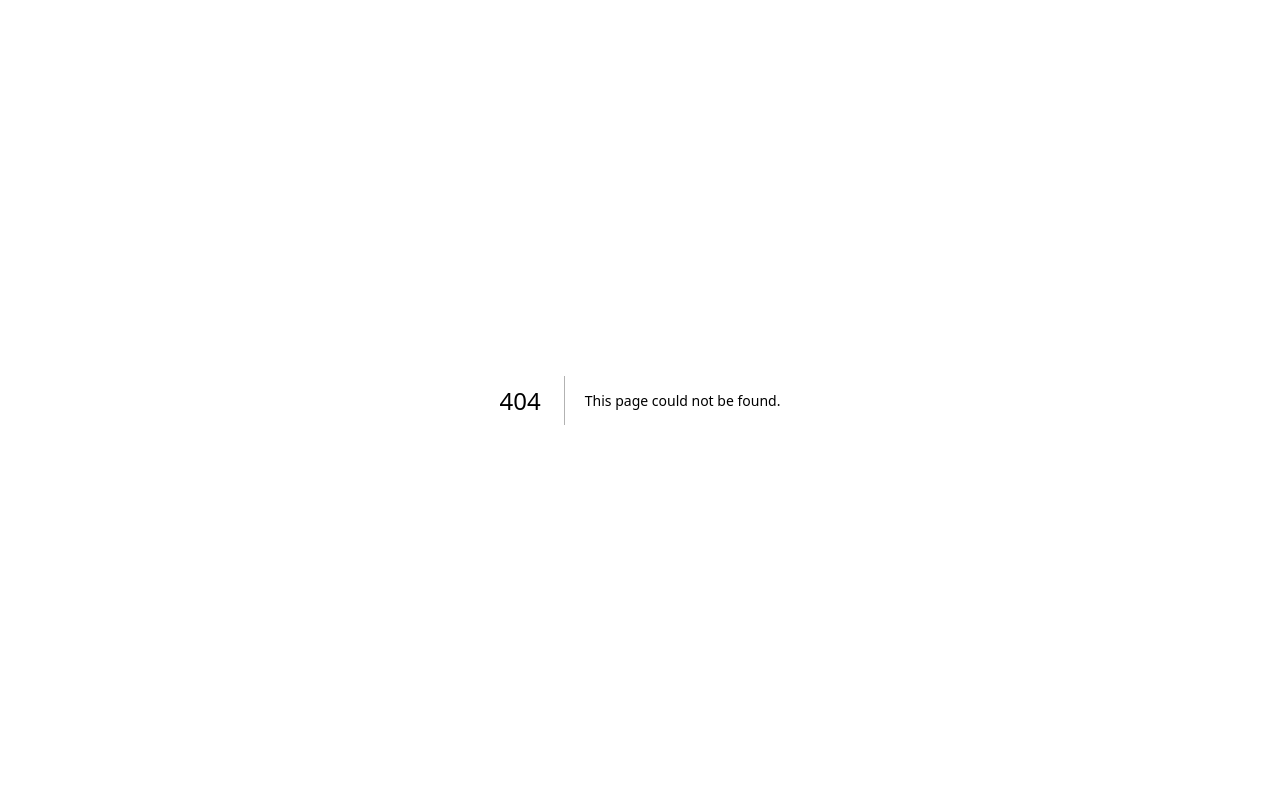
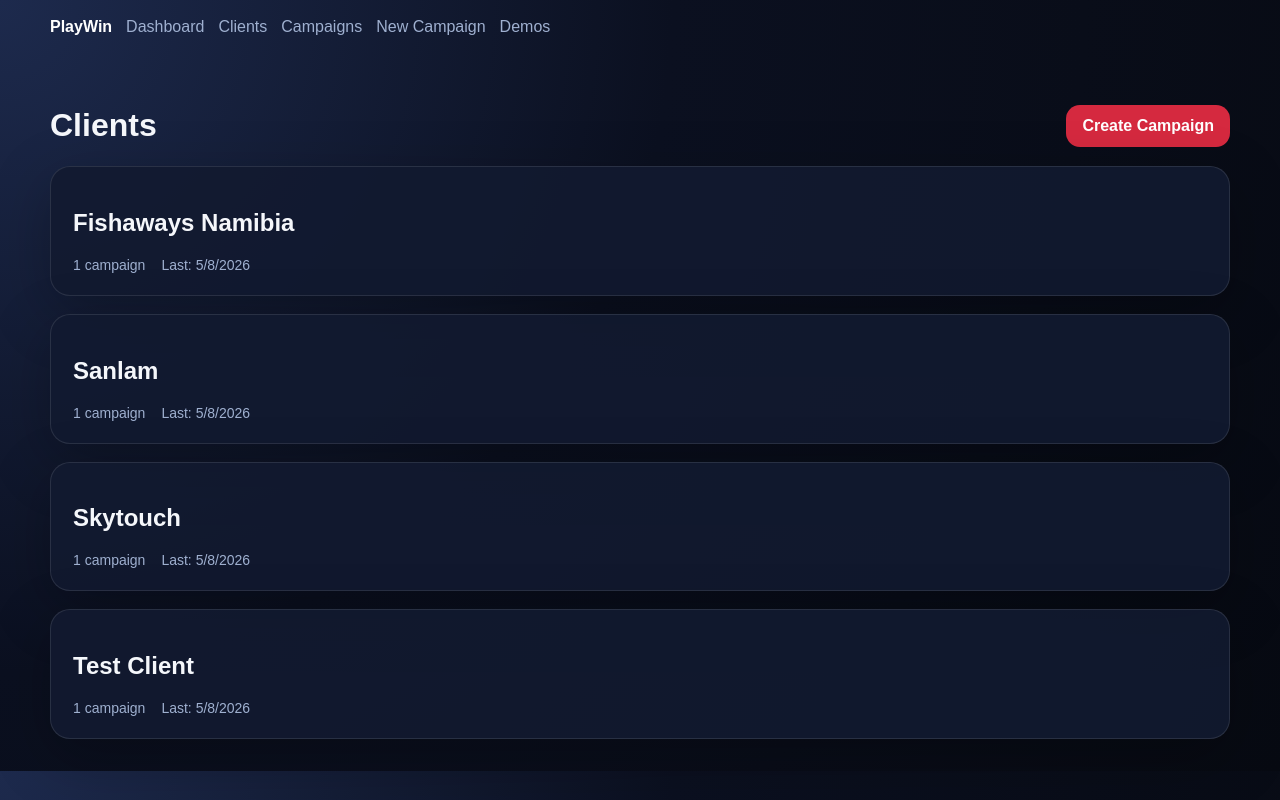
Before and after one commit to modamouth/playwin, a Next.js app: page /clients in a window 1280 px wide. Before the commit this address had no page. Built offline with nearby package versions, Linux system fonts and the light colour scheme.

Commit message:
Add clients page with list of unique clients from campaigns

```diff
--- /dev/null
+++ b/app/api/clients/route.ts
@@ -0,0 +1,37 @@
+import { NextRequest, NextResponse } from 'next/server';
+import { readCampaigns } from '@/lib/campaigns';
+
+export async function GET(request: NextRequest) {
+  try {
+    const campaigns = await readCampaigns();
+
+    // Extract unique clients
+    const clientsMap = new Map<string, { name: string; campaignCount: number; lastCampaign: string }>();
+
+    campaigns.forEach((campaign) => {
+      const clientName = campaign.clientName;
+      const existing = clientsMap.get(clientName);
+
+      if (existing) {
+        existing.campaignCount += 1;
+        // Update last campaign if this one is more recent
+        if (new Date(campaign.createdAt) > new Date(existing.lastCampaign)) {
+          existing.lastCampaign = campaign.createdAt;
+        }
+      } else {
+        clientsMap.set(clientName, {
+          name: clientName,
+          campaignCount: 1,
+          lastCampaign: campaign.createdAt,
+        });
+      }
+    });
+
+    const clients = Array.from(clientsMap.values()).sort((a, b) => a.name.localeCompare(b.name));
+
+    return NextResponse.json({ clients });
+  } catch (error) {
+    console.error('Error fetching clients:', error);
+    return NextResponse.json({ error: 'Failed to fetch clients' }, { status: 500 });
+  }
+}
--- /dev/null
+++ b/app/clients/page.tsx
@@ -0,0 +1,92 @@
+"use client";
+
+import Link from "next/link";
+import { useEffect, useState } from "react";
+import { Nav } from "@/components/Nav";
+
+interface Client {
+  name: string;
+  campaignCount: number;
+  lastCampaign: string;
+}
+
+export default function ClientsPage() {
+  const [clients, setClients] = useState<Client[]>([]);
+  const [loading, setLoading] = useState(true);
+  const [error, setError] = useState("");
+
+  useEffect(() => {
+    async function fetchClients() {
+      try {
+        const response = await fetch("/api/clients");
+        if (!response.ok) {
+          throw new Error("Failed to fetch clients");
+        }
+        const data = await response.json();
+        setClients(data.clients);
+      } catch (err) {
+        setError(err instanceof Error ? err.message : "An error occurred");
+      } finally {
+        setLoading(false);
+      }
+    }
+
+    fetchClients();
+  }, []);
+
+  if (loading) {
+    return (
+      <>
+        <Nav />
+        <main className="container" style={{ padding: "32px 0" }}>
+          <h1>Clients</h1>
+          <p>Loading clients...</p>
+        </main>
+      </>
+    );
+  }
+
+  if (error) {
+    return (
+      <>
+        <Nav />
+        <main className="container" style={{ padding: "32px 0" }}>
+          <h1>Clients</h1>
+          <p style={{ color: "red" }}>Error: {error}</p>
+        </main>
+      </>
+    );
+  }
+
+  return (
+    <>
+      <Nav />
+      <main className="container" style={{ padding: "32px 0" }}>
+        <div style={{ display: "flex", justifyContent: "space-between", alignItems: "center", gap: 12 }}>
+          <h1>Clients</h1>
+          <Link className="btn" href="/campaigns/new">Create Campaign</Link>
+        </div>
+
+        <div className="grid">
+          {clients.length === 0 ? (
+            <p style={{ color: "var(--muted)" }}>No clients found. Create your first campaign to see clients here!</p>
+          ) : (
+            clients.map((client) => (
+              <div className="card" key={client.name}>
+                <h2>{client.name}</h2>
+                <div style={{ display: "flex", gap: "16px", marginTop: "8px" }}>
+                  <span style={{ color: "var(--muted)", fontSize: "14px" }}>
+                    {client.campaignCount} campaign{client.campaignCount !== 1 ? 's' : ''}
+                  </span>
+                  <span style={{ color: "var(--muted)", fontSize: "14px" }}>
+                    Last: {new Date(client.lastCampaign).toLocaleDateString()}
+                  </span>
+                </div>
+              </div>
+            ))
+          )}
+        </div>
+      </main>
+    </>
+  );
+}
--- a/components/Nav.tsx
+++ b/components/Nav.tsx
@@ -5,6 +5,7 @@
     <div className="container nav">
       <Link href="/" style={{ fontWeight: 800, color: "white" }}>PlayWin</Link>
       <Link href="/dashboard">Dashboard</Link>
+      <Link href="/clients">Clients</Link>
       <Link href="/campaigns">Campaigns</Link>
       <Link href="/campaigns/new">New Campaign</Link>
       <Link href="/demos">Demos</Link>
```
